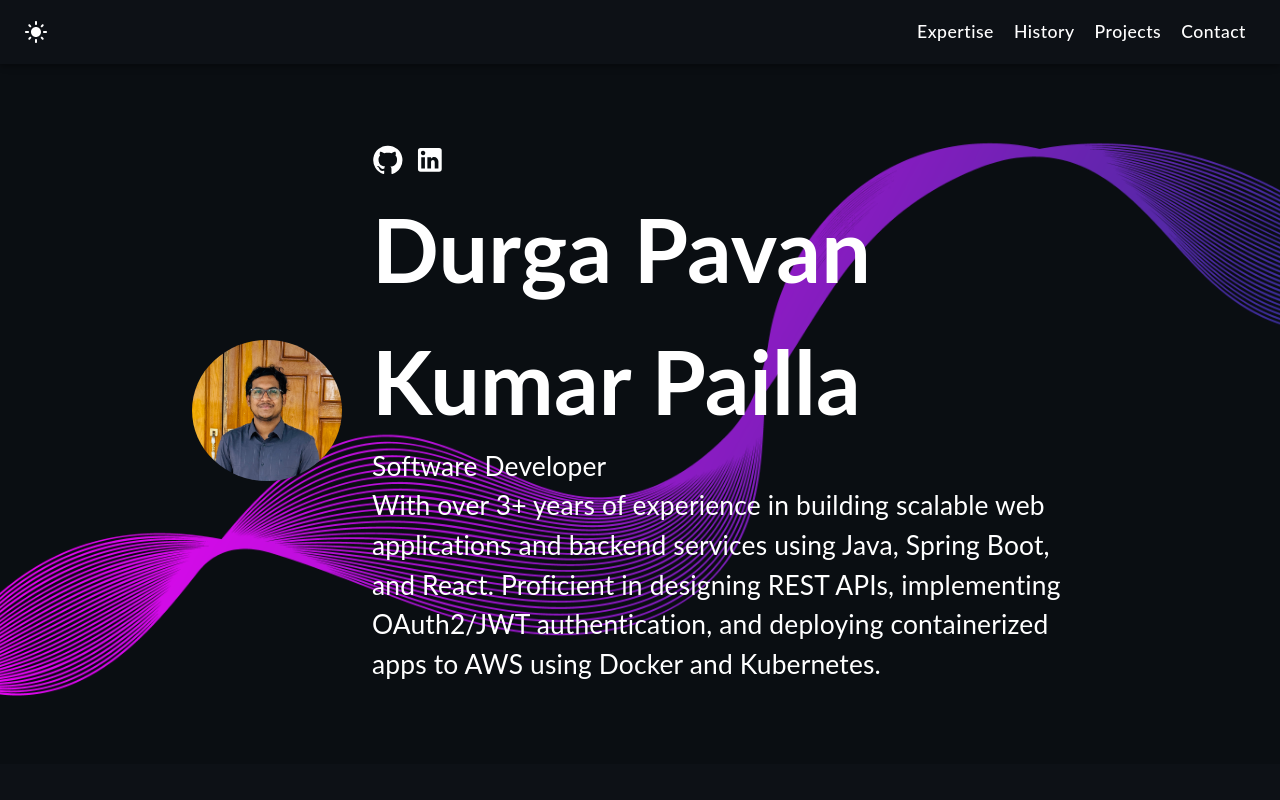
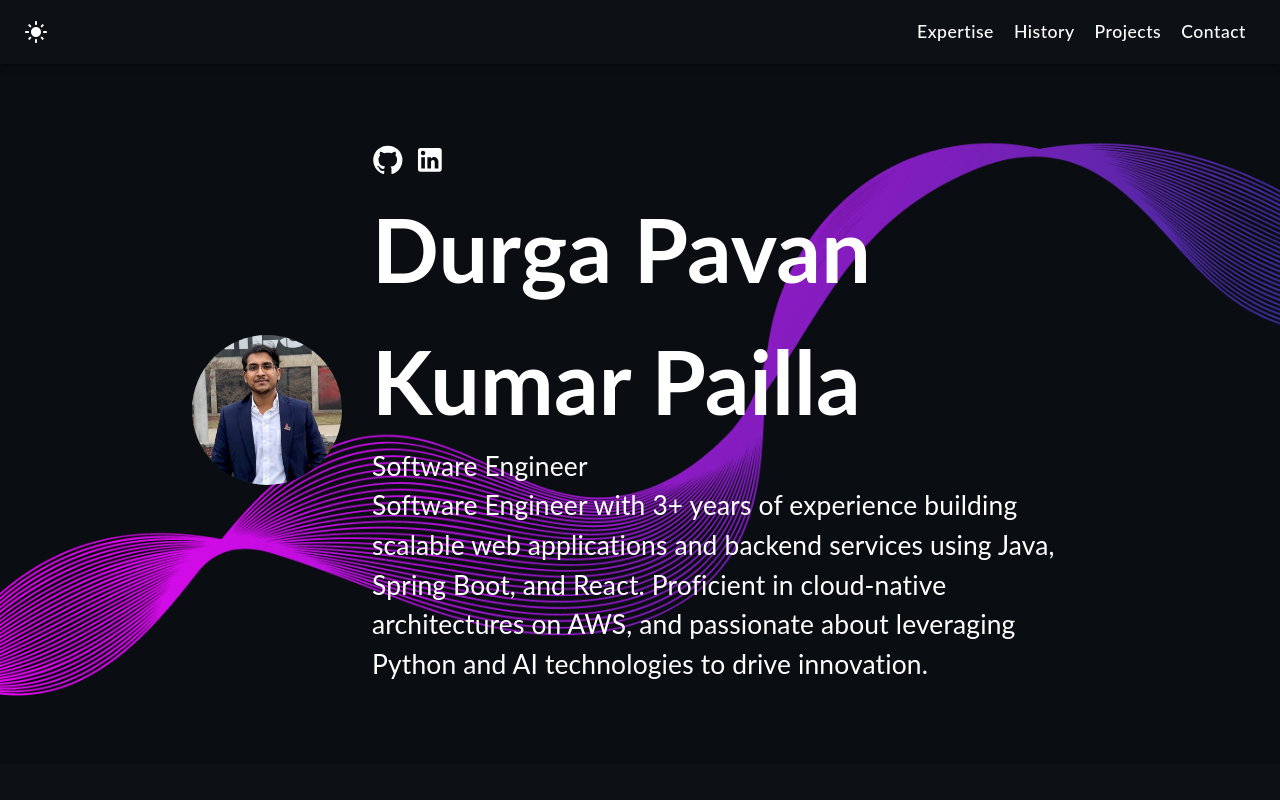
Before and after one commit to Durgapavankumar/portfolio, a React (Create React App) app: page / in a window 1280 px wide. Shown: the top 800 px of the page. Built offline with nearby package versions, Linux system fonts and the light colour scheme.

Commit message:
Update profile picture and resume content

```diff
--- a/src/assets/styles/Main.scss
+++ b/src/assets/styles/Main.scss
@@ -53,7 +53,10 @@
     z-index: 2;
     img {
         width: 150px;
+        height: 150px;
         border-radius: 50%;
+        object-fit: cover;
+        object-position: top;
     }
 }
 
--- a/src/components/Expertise.tsx
+++ b/src/components/Expertise.tsx
@@ -67,7 +67,7 @@ function Expertise() {
             <h3>Full-Stack Development</h3>
             <p>
               I specialize in building scalable, secure, and production-ready
-              web applications using Java, Spring Boot, and React. My project
+              web applications using Java, Python, Spring Boot, and React. My project
               work spans REST API development, JWT/OAuth2 authentication, Stripe
               integrations, and responsive UI design.
             </p>
--- a/src/components/Main.tsx
+++ b/src/components/Main.tsx
@@ -2,7 +2,7 @@ import React from "react";
 import GitHubIcon from "@mui/icons-material/GitHub";
 import LinkedInIcon from "@mui/icons-material/LinkedIn";
 import "../assets/styles/Main.scss";
-import avatar from "../assets/images/avatar1.jpg";
+import avatar from "../assets/images/profile_photo.jpg";
 
 function Main() {
   return (
@@ -29,13 +29,13 @@ function Main() {
             </a>
           </div>
           <h1>Durga Pavan Kumar Pailla</h1>
-          <p>Software Developer</p>
+          <p>Software Engineer</p>
           <p className="summary">
-            With over 3+ years of experience in building scalable web
+            Software Engineer with 3+ years of experience building scalable web
             applications and backend services using Java, Spring Boot, and
-            React. Proficient in designing REST APIs, implementing OAuth2/JWT
-            authentication, and deploying containerized apps to AWS using Docker
-            and Kubernetes.
+            React. Proficient in cloud-native architectures on AWS, and
+            passionate about leveraging Python and AI technologies to drive
+            innovation.
           </p>
 
           <div className="mobile_social_icons">
--- a/src/components/Timeline.tsx
+++ b/src/components/Timeline.tsx
@@ -57,7 +57,7 @@ function Timeline() {
           icon={<FontAwesomeIcon icon={faBriefcase} />}
         >
           <h3 className="vertical-timeline-element-title">
-            Software Developer
+            Software Engineer
           </h3>
           <h4 className="vertical-timeline-element-subtitle">
             Travelers – Houston, USA
```
Also changed, not shown: src/assets/images/profile_photo.jpg (added).
